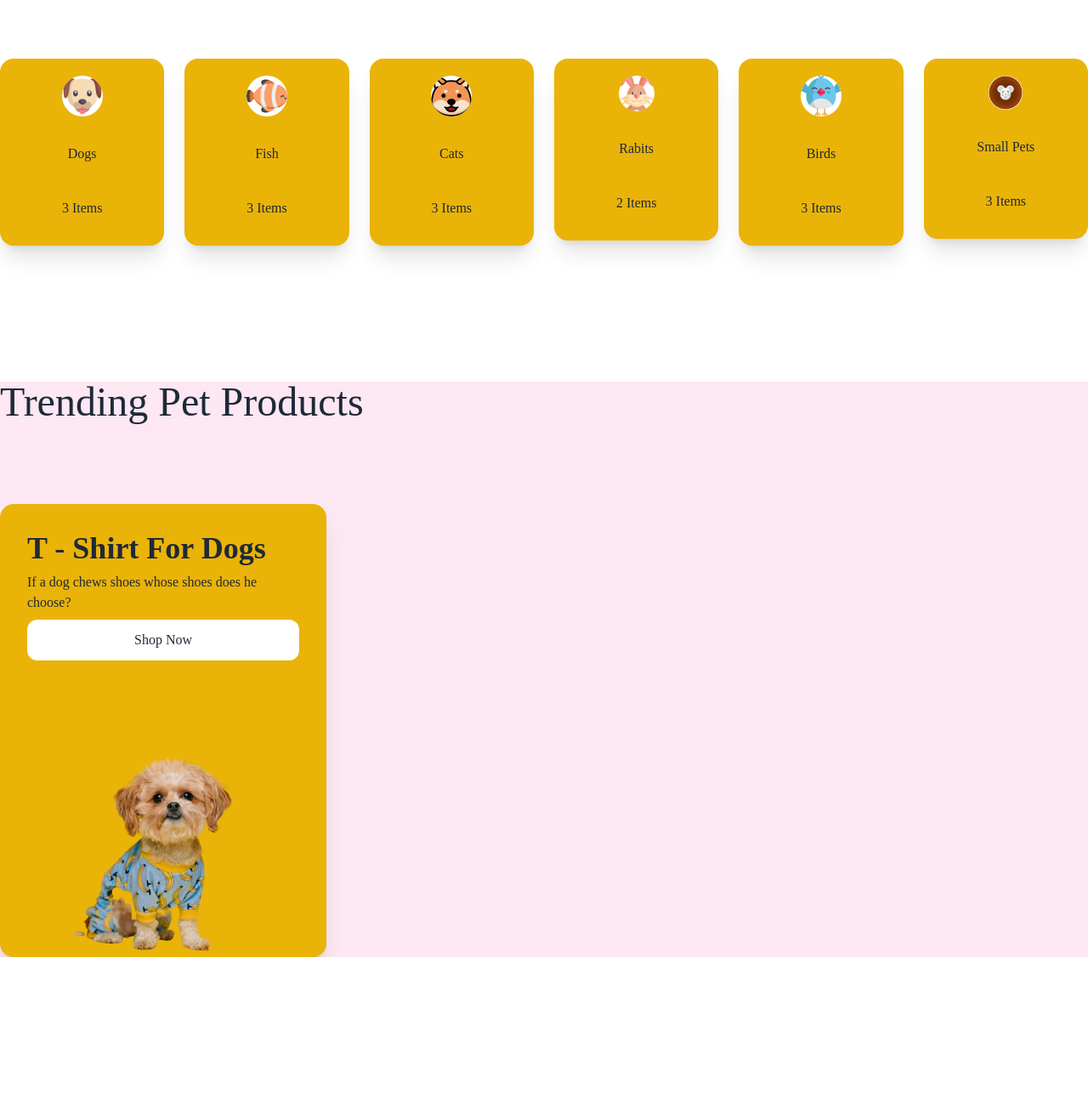
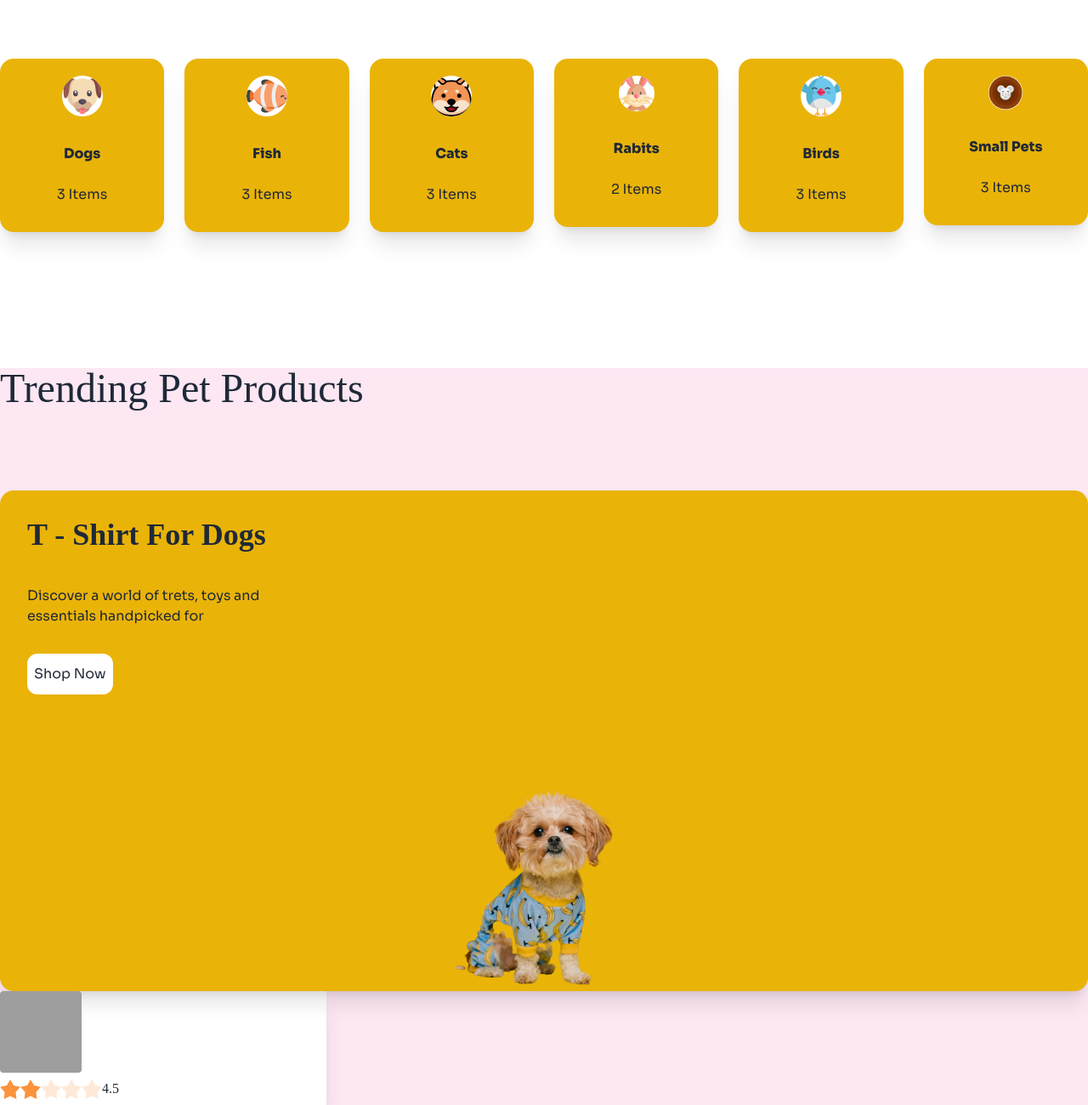
Before and after one commit to Shahariya-17/b11-a3-living-lab, a plain HTML site: page index.html in a window 1280 px wide. Shown: the part 739-2039 px from the top of the page at 85% size. Before the commit the page ends 1865 px from the top, so only its background shows below. Drawn offline with nearby package versions, Linux system fonts and the light colour scheme; grey boxes are pictures that could not be loaded; a web font is replaced by a local one.

Commit message:
added rating

```diff
--- a/index.html
+++ b/index.html
@@ -95,7 +95,7 @@
 
    <main class="font-adlam-display  ">
     <!-- Banner section -->
-     <section class="mt-24 md:container mx-auto">
+     <section class=" w-full mt-24 md:container mx-auto">
       <div class="hero">
         <div class="hero-content flex-col lg:flex-row-reverse">
           <img
@@ -105,11 +105,13 @@
             <h1 class="text-5xl font-regular">Pamper Your Pet, <br>
                Because They Deserve <br>
                 the Bes</h1>
+           <div class=" font-sora">
             <p class="text-base text-gray-500 py-6">
               Discover a world of treats, toys, and essentials handpicked for <br>
                your furry friends. Shop now and make tails wag with joy!
             </p>
             <button class="btn bg-firstbaton">Find a Pet</button>
+           </div>
           </div>
         </div>
       </div>
@@ -124,13 +126,13 @@
           <div class="card bg-base-100  shadow-xl bg-yellow-500">
             <figure>
               <div class="avatar">
-                <div class="w-30 rounded-full mt-5 space-y-10">
+                <div class="w-30 rounded-full mt-5 ">
                   <img class="bg-white" src="c1-assets/dog-cartoon.png" />
                 </div>
               </div>
             </figure>
-            <div class="card-body text-center space-y-8">
-              <h2 class=" text-center">Dogs</h2>
+            <div class="card-body font-sora text-center space-y-4">
+              <h2 class=" text-center font-extrabold">Dogs</h2>
               <p>3 Items</p>
             </div>
           </div>
@@ -140,13 +142,13 @@
           <div class="card bg-base-100  shadow-xl bg-yellow-500">
             <figure>
               <div class="avatar">
-                <div class="w-30 rounded-full mt-5 space-y-10">
+                <div class="w-30 rounded-full mt-5 ">
                   <img class="bg-white" src="c1-assets/fish-cartoon.png" />
                 </div>
               </div>
             </figure>
-            <div class="card-body text-center space-y-8">
-              <h2 class=" text-center">Fish</h2>
+            <div class="card-body font-sora text-center space-y-4">
+              <h2 class=" text-center font-extrabold">Fish</h2>
               <p>3 Items</p>
             </div>
           </div>
@@ -156,13 +158,13 @@
           <div class="card bg-base-100  shadow-xl bg-yellow-500">
             <figure>
               <div class="avatar">
-                <div class="w-30 rounded-full mt-5 space-y-10">
+                <div class="w-30 rounded-full mt-5 ">
                   <img class="bg-white" src="c1-assets/cat-cartoon.png" />
                 </div>
               </div>
             </figure>
-            <div class="card-body text-center space-y-8">
-              <h2 class=" text-center">Cats</h2>
+            <div class="card-body font-sora text-center space-y-4">
+              <h2 class=" text-center font-extrabold">Cats</h2>
               <p>3 Items</p>
             </div>
           </div>
@@ -172,13 +174,13 @@
           <div class="card bg-base-100  shadow-xl bg-yellow-500">
             <figure>
               <div class="avatar">
-                <div class="w-30 rounded-full mt-5 space-y-10">
+                <div class="w-30 rounded-full mt-5 ">
                   <img class="bg-white" src="c1-assets/rabbit-cartoon.png" />
                 </div>
               </div>
             </figure>
-            <div class="card-body text-center space-y-8">
-              <h2 class=" text-center">Rabits</h2>
+            <div class="card-body font-sora text-center space-y-4">
+              <h2 class=" text-center font-extrabold">Rabits</h2>
               <p>2 Items</p>
             </div>
           </div>
@@ -188,13 +190,13 @@
           <div class="card bg-base-100  shadow-xl bg-yellow-500">
             <figure>
               <div class="avatar">
-                <div class="w-30 rounded-full mt-5 space-y-10">
+                <div class="w-30 rounded-full mt-5 ">
                   <img class="bg-white" src="c1-assets/bird-cartoon.png" />
                 </div>
               </div>
             </figure>
-            <div class="card-body text-center space-y-8">
-              <h2 class=" text-center">Birds</h2>
+            <div class="card-body font-sora text-center space-y-4">
+              <h2 class=" text-center font-extrabold">Birds</h2>
               <p>3 Items</p>
             </div>
           </div>
@@ -204,13 +206,13 @@
           <div class="card bg-base-100  shadow-xl bg-yellow-500">
             <figure>
               <div class="avatar">
-                <div class="w-30 rounded-full mt-5 space-y-10">
+                <div class="w-30 rounded-full mt-5 ">
                   <img class="bg-white" src="c1-assets/mouse-cartoon.png" />
                 </div>
               </div>
             </figure>
-            <div class="card-body text-center space-y-8">
-              <h2 class=" text-center">Small Pets</h2>
+            <div class="card-body font-sora text-center space-y-4">
+              <h2 class=" text-center font-extrabold">Small Pets</h2>
               <p>3 Items</p>
             </div>
           </div>
@@ -224,11 +226,14 @@
           <h3 class="text-5xl  mb-24">Trending Pet Products</h3>
           <!-- Cards -->
            <div>
-            <div class="card bg-yellow-500 w-96 shadow-xl">
-              <div class="card-body">
+            <div class="card bg-yellow-500  shadow-xl ">
+              <div class="card-body space-y-8">
                 <h2 class="card-title text-4xl">T - Shirt For Dogs</h2>
-                <p>If a dog chews shoes whose shoes does he choose?</p>
+               <div class="font-sora space-y-8">
+                <p>Discover a world of trets, toys and <br>
+                   essentials handpicked for</p>
                 <button class=" bg-white px-2 py-3 rounded-xl">Shop Now</button>
+               </div>
               </div>
               <figure>
                 <img
@@ -236,6 +241,36 @@
                   alt="Shoes" />
               </figure>
             </div>
+            <!-- Rating cards -->
+            <div>
+
+              <!-- 1st card -->
+               <div>
+               <div class="flex">
+                <div class=" bg-white w-96 shadow-xl">
+                  <figure>
+                    <div class="avatar">
+                      <div class="w-24 rounded">
+                        <img src="https://img.daisyui.com/images/stock/photo-1534528741775-53994a69daeb.webp" />
+                      </div>
+                    </div>
+                  </figure>
+                  <div class="rating">
+                    <input type="radio" name="rating-2" class="mask mask-star-2 bg-orange-400" />
+                    <input
+                      type="radio"
+                      name="rating-2"
+                      class="mask mask-star-2 bg-orange-400"
+                      checked="checked" />
+                    <input type="radio" name="rating-2" class="mask mask-star-2 bg-orange-400" />
+                    <input type="radio" name="rating-2" class="mask mask-star-2 bg-orange-400" />
+                    <input type="radio" name="rating-2" class="mask mask-star-2 bg-orange-400" />
+                    <h2 class="text-base">4.5</h2>
+                  </div>
+                </div>
+               </div>
+               </div>
+            </div>
            </div>
         </div>
       </section>
```
